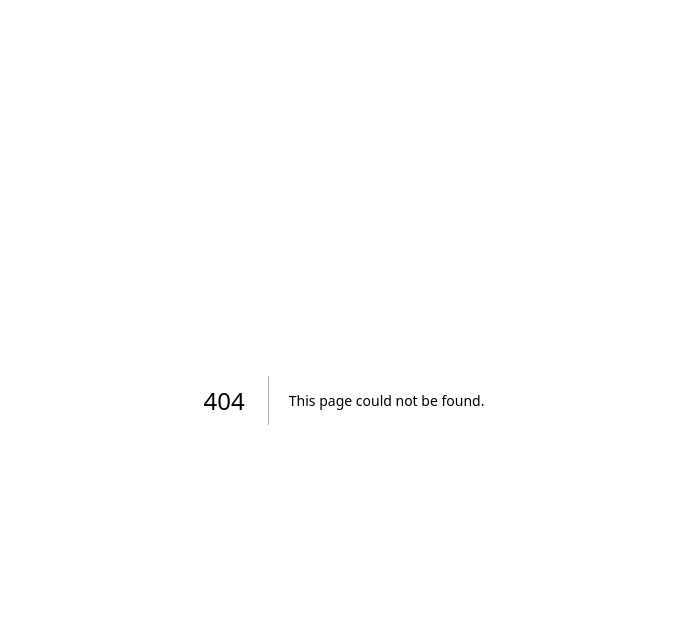
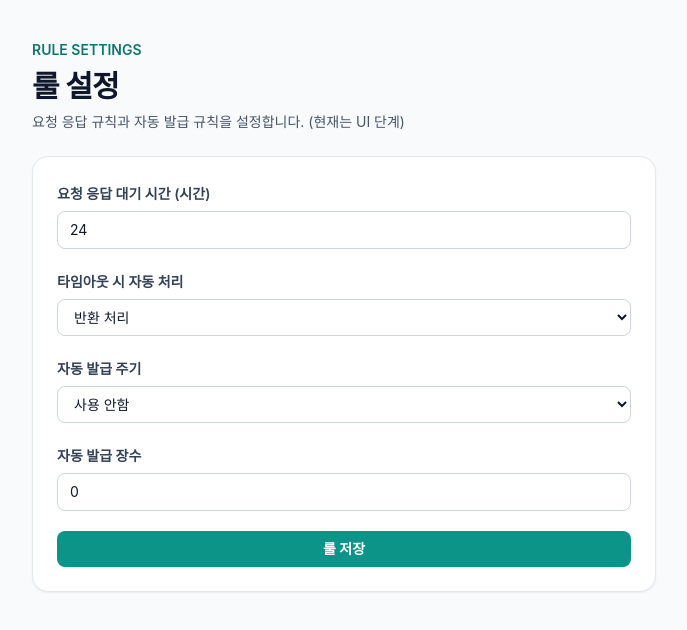
Before and after one commit to kimwoongjin/ticket-bar, a Next.js app: page /settings/rules in a window 1280 px wide. Before the commit this address had no page. Shown: the top 630 px of the page, without its empty margins (296-983 px from the left). Built offline with nearby package versions, Linux system fonts and the light colour scheme.

Commit message:
설정 및 룰 화면 기본 UI 추가
settings 랜딩과 rules 기본 폼 UI를 추가해 issuer 설정 동선의 뼈대를 마련했다.

Ultraworked with [Sisyphus](https://github.com/code-yeongyu/oh-my-openagent)

Co-authored-by: Sisyphus <clio-agent@sisyphuslabs.ai>

```diff
--- /dev/null
+++ b/src/app/settings/page.tsx
@@ -0,0 +1,32 @@
+import Link from 'next/link';
+
+const SettingsPage = () => {
+  return (
+    <main className="mx-auto flex min-h-screen w-full max-w-3xl flex-col gap-6 px-6 py-10">
+      <section className="space-y-2">
+        <p className="text-sm font-semibold text-teal-700">SETTINGS</p>
+        <h1 className="text-3xl font-bold tracking-tight text-slate-900">설정</h1>
+        <p className="text-sm text-slate-600">
+          설정 카테고리 화면은 스프린트 후반에 확장됩니다. 우선 룰 설정 화면으로 이동해 기본값을
+          확인해보세요.
+        </p>
+      </section>
+
+      <section className="rounded-2xl border border-slate-200 bg-white p-6 shadow-sm">
+        <h2 className="text-lg font-semibold text-slate-900">룰 설정</h2>
+        <p className="mt-1 text-sm text-slate-600">
+          응답 타임아웃, 자동 처리, 자동 발급 주기를 설정합니다.
+        </p>
+
+        <Link
+          href="/settings/rules"
+          className="mt-5 inline-flex rounded-lg bg-teal-600 px-4 py-2 text-sm font-semibold text-white transition hover:bg-teal-700"
+        >
+          룰 설정 열기
+        </Link>
+      </section>
+    </main>
+  );
+};
+
+export default SettingsPage;
--- /dev/null
+++ b/src/app/settings/rules/page.tsx
@@ -0,0 +1,118 @@
+'use client';
+
+import { useState } from 'react';
+
+type TimeoutAction = 'return' | 'auto_approve' | 'auto_reject';
+type AutoIssueCycle = 'none' | 'weekly' | 'monthly';
+
+const RulesSettingsPage = () => {
+  const [timeoutHours, setTimeoutHours] = useState<number>(24);
+  const [timeoutAction, setTimeoutAction] = useState<TimeoutAction>('return');
+  const [autoIssueCycle, setAutoIssueCycle] = useState<AutoIssueCycle>('none');
+  const [autoIssueCount, setAutoIssueCount] = useState<number>(0);
+  const [message, setMessage] = useState<string | null>(null);
+
+  const handleSubmit = (event: React.FormEvent<HTMLFormElement>) => {
+    event.preventDefault();
+
+    if (timeoutHours <= 0) {
+      setMessage('응답 대기 시간은 1시간 이상이어야 합니다.');
+      return;
+    }
+
+    if (autoIssueCount < 0) {
+      setMessage('자동 발급 장수는 0 이상이어야 합니다.');
+      return;
+    }
+
+    setMessage('룰 기본값이 임시 저장되었습니다. 다음 단계에서 DB 연동이 추가됩니다.');
+  };
+
+  return (
+    <main className="mx-auto flex min-h-screen w-full max-w-2xl flex-col gap-6 px-6 py-10">
+      <section className="space-y-2">
+        <p className="text-sm font-semibold text-teal-700">RULE SETTINGS</p>
+        <h1 className="text-3xl font-bold tracking-tight text-slate-900">룰 설정</h1>
+        <p className="text-sm text-slate-600">
+          요청 응답 규칙과 자동 발급 규칙을 설정합니다. (현재는 UI 단계)
+        </p>
+      </section>
+
+      <form
+        onSubmit={handleSubmit}
+        className="space-y-5 rounded-2xl border border-slate-200 bg-white p-6 shadow-sm"
+      >
+        <div className="space-y-1.5">
+          <label htmlFor="timeout-hours" className="text-sm font-semibold text-slate-700">
+            요청 응답 대기 시간 (시간)
+          </label>
+          <input
+            id="timeout-hours"
+            type="number"
+            min={1}
+            value={timeoutHours}
+            onChange={(event) => setTimeoutHours(Number(event.target.value))}
+            className="w-full rounded-lg border border-slate-300 px-3 py-2 text-sm outline-none ring-teal-500 transition focus:border-teal-400 focus:ring-2"
+          />
+        </div>
+
+        <div className="space-y-1.5">
+          <label htmlFor="timeout-action" className="text-sm font-semibold text-slate-700">
+            타임아웃 시 자동 처리
+          </label>
+          <select
+            id="timeout-action"
+            value={timeoutAction}
+            onChange={(event) => setTimeoutAction(event.target.value as TimeoutAction)}
+            className="w-full rounded-lg border border-slate-300 bg-white px-3 py-2 text-sm outline-none ring-teal-500 transition focus:border-teal-400 focus:ring-2"
+          >
+            <option value="return">반환 처리</option>
+            <option value="auto_approve">자동 승인</option>
+            <option value="auto_reject">자동 거절</option>
+          </select>
+        </div>
+
+        <div className="space-y-1.5">
+          <label htmlFor="auto-issue-cycle" className="text-sm font-semibold text-slate-700">
+            자동 발급 주기
+          </label>
+          <select
+            id="auto-issue-cycle"
+            value={autoIssueCycle}
+            onChange={(event) => setAutoIssueCycle(event.target.value as AutoIssueCycle)}
+            className="w-full rounded-lg border border-slate-300 bg-white px-3 py-2 text-sm outline-none ring-teal-500 transition focus:border-teal-400 focus:ring-2"
+          >
+            <option value="none">사용 안함</option>
+            <option value="weekly">매주</option>
+            <option value="monthly">매월</option>
+          </select>
+        </div>
+
+        <div className="space-y-1.5">
+          <label htmlFor="auto-issue-count" className="text-sm font-semibold text-slate-700">
+            자동 발급 장수
+          </label>
+          <input
+            id="auto-issue-count"
+            type="number"
+            min={0}
+            value={autoIssueCount}
+            onChange={(event) => setAutoIssueCount(Number(event.target.value))}
+            className="w-full rounded-lg border border-slate-300 px-3 py-2 text-sm outline-none ring-teal-500 transition focus:border-teal-400 focus:ring-2"
+          />
+        </div>
+
+        <button
+          type="submit"
+          className="w-full rounded-lg bg-teal-600 px-4 py-2 text-sm font-semibold text-white transition hover:bg-teal-700"
+        >
+          룰 저장
+        </button>
+
+        {message && <p className="text-sm font-medium text-teal-700">{message}</p>}
+      </form>
+    </main>
+  );
+};
+
+export default RulesSettingsPage;
```
